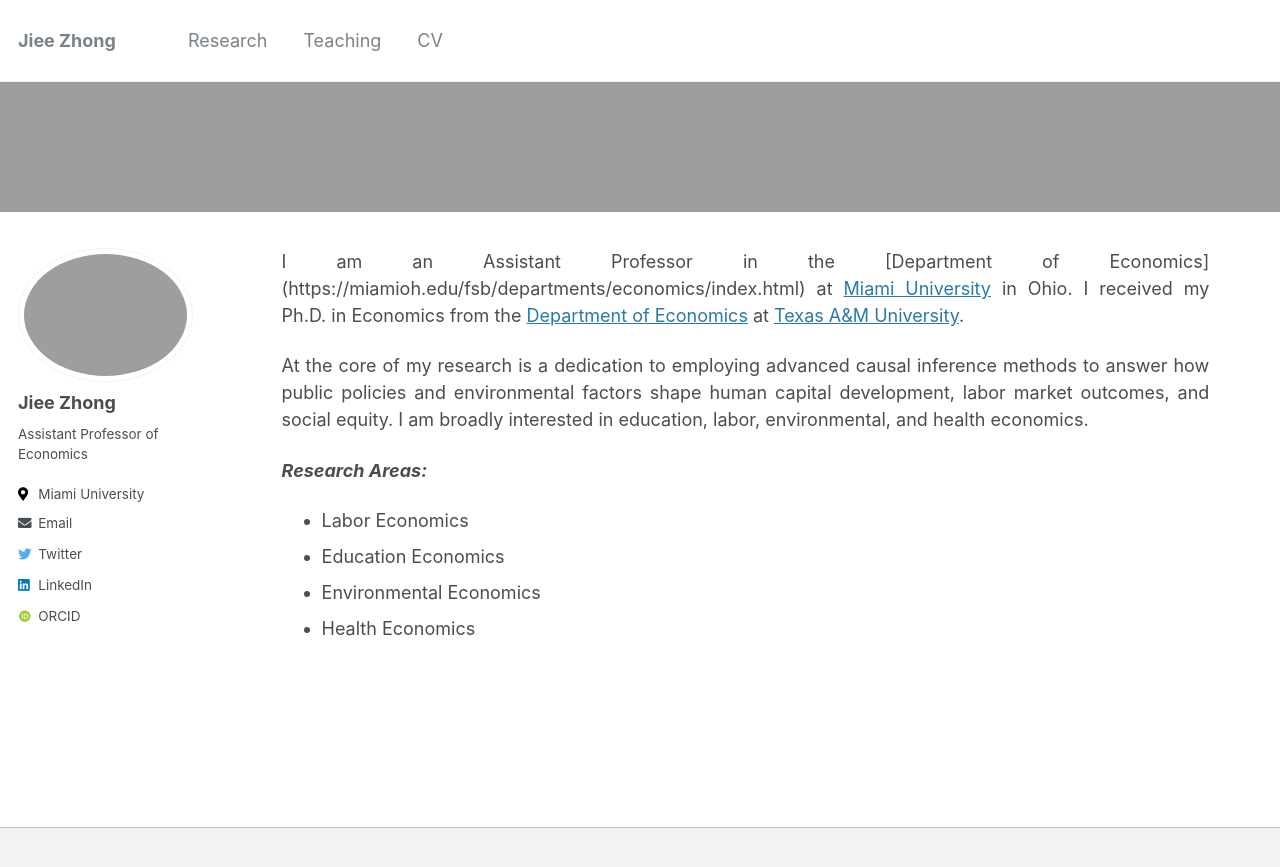
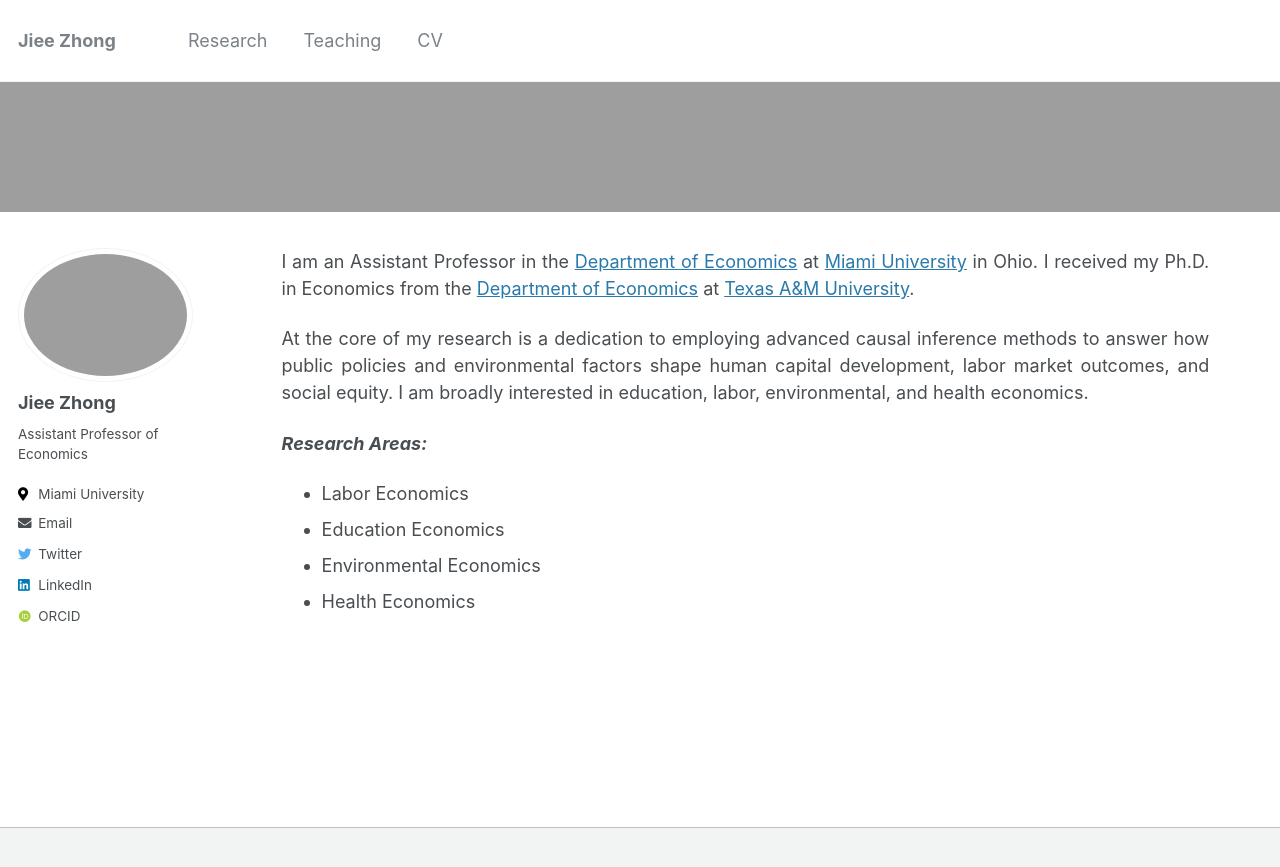
Before and after one commit to jieezhong/jieezhong.github.io, a Jekyll site: the page built from _pages/about.md, in a window 1280 px wide. Shown: the top 867 px of the page. Built offline with Jekyll 4.4.1, drawn with Linux system fonts in a browser that asks for light colours; some web fonts are replaced; part of the change alters nothing that is shown.

Commit message:
Update about.md

```diff
--- a/_pages/about.md
+++ b/_pages/about.md
@@ -5,7 +5,7 @@ header:
   overlay_image: beach_oregon3.jpg
 ---
 
-I am an Assistant Professor in the [Department of Economics] (https://miamioh.edu/fsb/departments/economics/index.html) at [Miami University](https://miamioh.edu/index.html) in Ohio. I received my Ph.D. in Economics from the [Department of Economics](https://liberalarts.tamu.edu/economics/) at [Texas A&M University](https://www.tamu.edu/index.html).
+I am an Assistant Professor in the [Department of Economics](https://miamioh.edu/fsb/directory/?up=/query/all/all/Economics/all) at [Miami University](https://miamioh.edu/index.html) in Ohio. I received my Ph.D. in Economics from the [Department of Economics](https://liberalarts.tamu.edu/economics/) at [Texas A&M University](https://www.tamu.edu/index.html).
 
 At the core of my research is a dedication to employing advanced causal inference methods to answer how public policies and environmental factors shape human capital development, labor market outcomes, and social equity. I am broadly interested in education, labor, environmental, and health economics.
 
```
